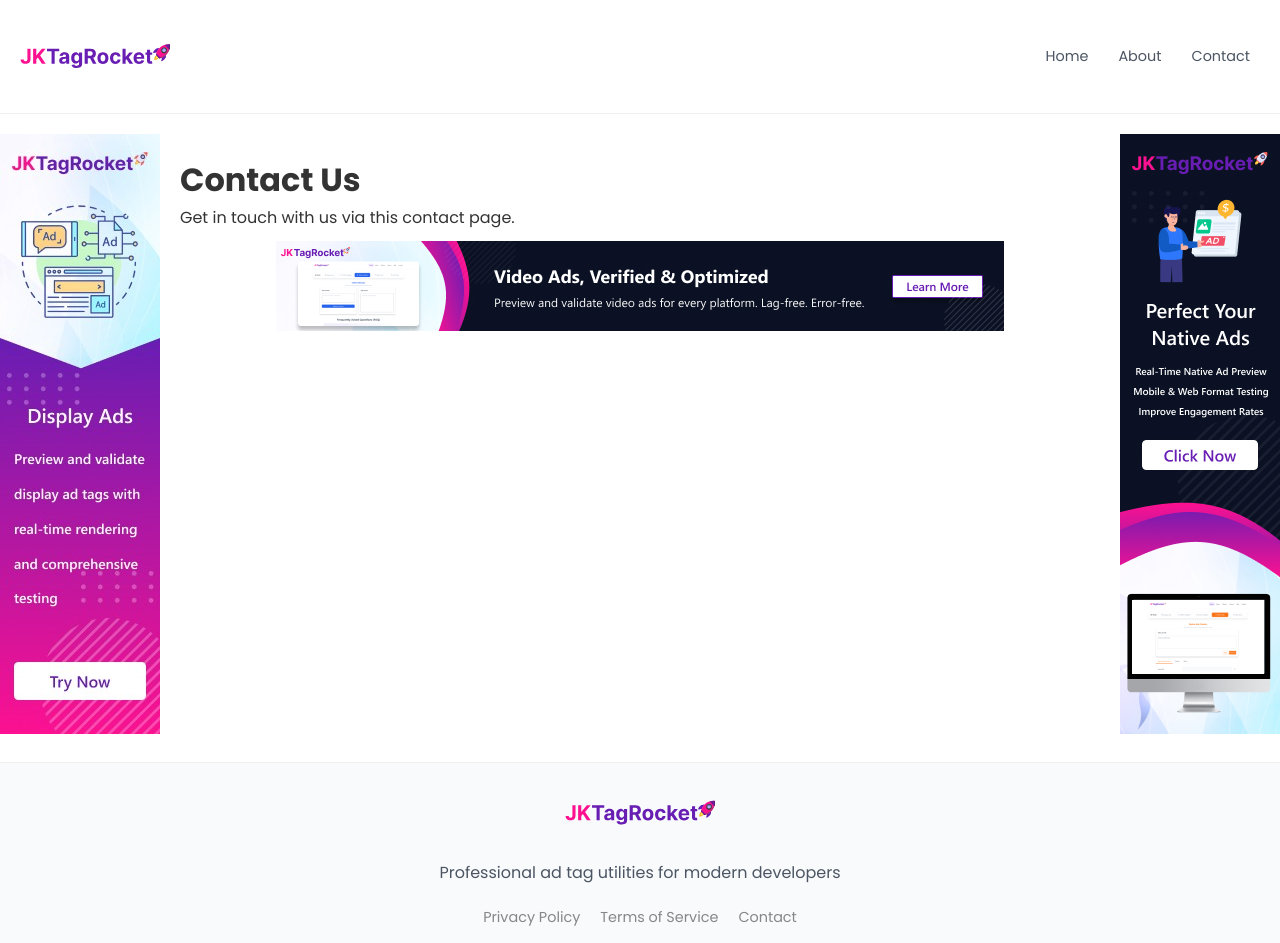
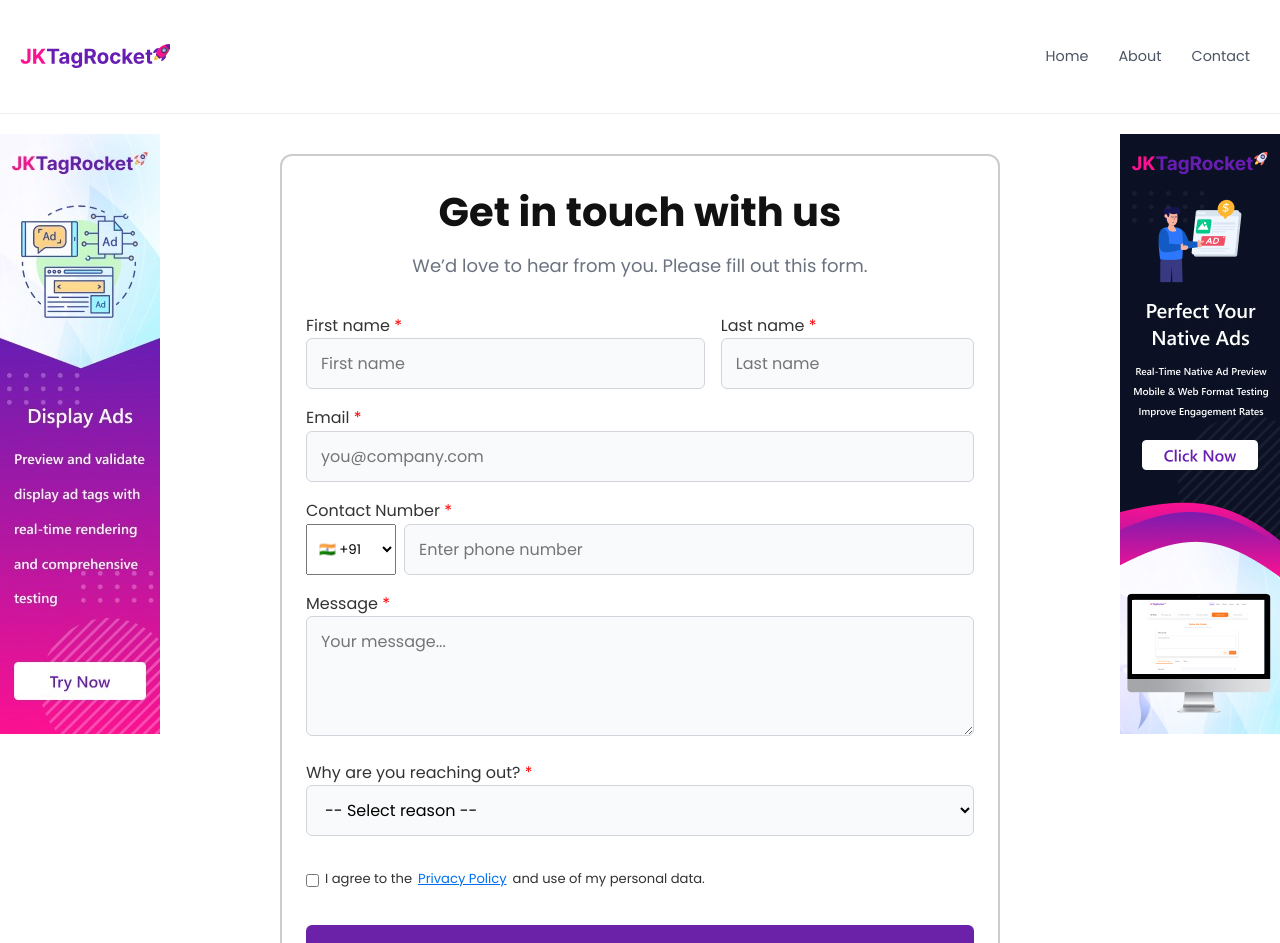
Before and after one commit to premkarthi/JKTagRocket, a Next.js app: page /contact in a window 1280 px wide. Shown: the top 943 px of the page. Built offline with nearby package versions, Linux system fonts and the light colour scheme.

Commit message:
Added the contact page changes

```diff
--- a/app/contact/page.js
+++ b/app/contact/page.js
@@ -1,8 +1,239 @@
+"use client";
+
+import React, { useState } from "react";
+import "../../styles/globals.css";
+
 export default function ContactPage() {
-    return (
-        <main>
-            <h1>Contact Us</h1>
-            <p>Get in touch with us via this contact page.</p>
-        </main>
-    );
+  const [formData, setFormData] = useState({
+    firstName: "",
+    lastName: "",
+    email: "",
+    phone: "",
+    countryCode: "+91",
+    message: "",
+    reason: "",
+    consent: false,
+  });
+
+  const [errors, setErrors] = useState({});
+  const [status, setStatus] = useState(null);
+
+  const validate = () => {
+    const newErrors = {};
+    if (!formData.firstName.trim()) newErrors.firstName = "First name is required.";
+    if (!formData.lastName.trim()) newErrors.lastName = "Last name is required.";
+    if (!formData.email.trim()) newErrors.email = "Email is required.";
+    if (!formData.phone.trim()) newErrors.phone = "Phone number is required.";
+    if (!formData.message.trim()) newErrors.message = "Message is required.";
+    if (!formData.reason.trim()) newErrors.reason = "Please select a reason.";
+    if (!formData.consent) newErrors.consent = "You must accept the privacy policy.";
+    return newErrors;
+  };
+
+  const handleChange = (e) => {
+    const { name, type, value, checked } = e.target;
+    setFormData((prev) => ({
+      ...prev,
+      [name]: type === "checkbox" ? checked : value,
+    }));
+    setErrors((prev) => ({ ...prev, [name]: null }));
+  };
+
+  const handleSubmit = async (e) => {
+    e.preventDefault();
+    const validationErrors = validate();
+    if (Object.keys(validationErrors).length > 0) {
+      setErrors(validationErrors);
+      return;
+    }
+
+    try {
+      const res = await fetch("/api/contact", {
+        method: "POST",
+        headers: { "Content-Type": "application/json" },
+        body: JSON.stringify(formData),
+      });
+
+      if (!res.ok) throw new Error("Submission failed.");
+      setStatus("✅ Message sent successfully!");
+      setFormData({
+        firstName: "",
+        lastName: "",
+        email: "",
+        phone: "",
+        countryCode: "+91",
+        message: "",
+        reason: "",
+        consent: false,
+      });
+    } catch (err) {
+      setStatus("❌ An error occurred. Please try again later.");
+    }
+  };
+
+  return (
+    <div className="contact-form-container" style={{ border: "2px solid #ccc", padding: 24, borderRadius: 12 }}>
+      <h1>Get in touch with us</h1>
+      <p>We’d love to hear from you. Please fill out this form.</p>
+
+      {status && <div className="user-message info" style={{ marginBottom: 16 }}>{status}</div>}
+
+      <form onSubmit={handleSubmit} className="contact-grid">
+        <div>
+          <label>First name <span style={{ color: "red" }}>*</span></label>
+          <input
+            type="text"
+            name="firstName"
+            placeholder="First name"
+            className="contact-form-input"
+            value={formData.firstName}
+            onChange={handleChange}
+          />
+          {errors.firstName && <div className="form-error">{errors.firstName}</div>}
+        </div>
+
+        <div>
+          <label>Last name <span style={{ color: "red" }}>*</span></label>
+          <input
+            type="text"
+            name="lastName"
+            placeholder="Last name"
+            className="contact-form-input"
+            value={formData.lastName}
+            onChange={handleChange}
+          />
+          {errors.lastName && <div className="form-error">{errors.lastName}</div>}
+        </div>
+
+        <div className="contact-grid-full">
+          <label>Email <span style={{ color: "red" }}>*</span></label>
+          <input
+            type="email"
+            name="email"
+            placeholder="you@company.com"
+            className="contact-form-input"
+            value={formData.email}
+            onChange={handleChange}
+          />
+          {errors.email && <div className="form-error">{errors.email}</div>}
+        </div>
+
+        <div className="contact-grid-full">
+          <label>Contact Number <span style={{ color: "red" }}>*</span></label>
+          <div style={{ display: "flex", gap: "8px" }}>
+            <select
+              name="countryCode"
+              value={formData.countryCode}
+              onChange={handleChange}
+              style={{ width: "90px", padding: "8px" }}
+            >
+              <option value="+91">🇮🇳 +91</option>
+              <option value="+1">🇺🇸 +1</option>
+              <option value="+44">🇬🇧 +44</option>
+              <option value="+61">🇦🇺 +61</option>
+              <option value="+971">🇦🇪 +971</option>
+              <option value="+81">🇯🇵 +81</option>
+              <option value="+49">🇩🇪 +49</option>
+              <option value="+33">🇫🇷 +33</option>
+              <option value="+86">🇨🇳 +86</option>
+              <option value="+880">🇧🇩 +880</option>
+              <option value="+92">🇵🇰 +92</option>
+              <option value="other">🌐 Other</option>
+            </select>
+            {formData.countryCode === "other" && (
+              <input
+                type="text"
+                name="customCode"
+                placeholder="+XXX"
+                onChange={(e) =>
+                  setFormData((prev) => ({ ...prev, countryCode: e.target.value }))
+                }
+                style={{ width: 90, padding: "8px" }}
+              />
+            )}
+            <input
+              type="tel"
+              name="phone"
+              placeholder="Enter phone number"
+              className="contact-form-input"
+              value={formData.phone}
+              onChange={handleChange}
+              style={{ flex: 1 }}
+            />
+          </div>
+          {errors.phone && <div className="form-error">{errors.phone}</div>}
+        </div>
+
+        <div className="contact-grid-full">
+          <label>Message <span style={{ color: "red" }}>*</span></label>
+          <textarea
+            name="message"
+            placeholder="Your message..."
+            className="contact-form-textarea"
+            value={formData.message}
+            onChange={handleChange}
+          />
+          {errors.message && <div className="form-error">{errors.message}</div>}
+        </div>
+
+        <div className="contact-grid-full">
+          <label>Why are you reaching out? <span style={{ color: "red" }}>*</span></label>
+          <select
+            name="reason"
+            className="contact-form-input"
+            onChange={handleChange}
+            value={formData.reason}
+          >
+            <option value="">-- Select reason --</option>
+            <option value="technical">Technical Help</option>
+            <option value="support">Billing or Support</option>
+            <option value="business">Partnership or Business</option>
+            <option value="feedback">Product Feedback</option>
+            <option value="other">Other</option>
+          </select>
+          {errors.reason && <div className="form-error">{errors.reason}</div>}
+        </div>
+
+        <div style={{ marginTop: 18 }}>
+            <label
+                style={{
+                display: "flex",
+                alignItems: "center",
+                fontSize: "0.82rem",
+                gap: "6px",
+                lineHeight: "1.4",
+                whiteSpace: "nowrap",
+                flexWrap: "nowrap",
+                overflow: "hidden",
+                textOverflow: "ellipsis",
+                }}
+            >
+
+            <input
+              type="checkbox"
+              name="consent"
+              checked={formData.consent}
+              onChange={handleChange}
+              style={{ marginTop: 2 }}
+            />
+            I agree to the{" "}
+            <a
+              href="/privacy-policy"
+              target="_blank"
+              rel="noopener noreferrer"
+              style={{ textDecoration: "underline", color: "#0070f3" }}
+            >
+              Privacy Policy
+            </a>{" "}
+            and use of my personal data.
+          </label>
+          {errors.consent && <div className="form-error">{errors.consent}</div>}
+        </div>
+
+        <button type="submit" className="contact-form-button" style={{ marginTop: 20 }}>
+          Send message
+        </button>
+      </form>
+    </div>
+  );
 }
--- a/styles/globals.css
+++ b/styles/globals.css
@@ -696,3 +696,105 @@
   justify-content: flex-end; /* Ensures button is on the right */
   margin-top: 12px;
 }
+
+/* Contact page CSS style changes  */
+/* Contact Page Layout */
+.contact-form-container {
+  max-width: 720px;
+  margin: 0 auto;
+  padding: 48px 24px;
+  background-color: #fff;
+  font-family: system-ui, sans-serif;
+}
+
+.contact-form-container h1 {
+  font-size: 2.5rem;
+  font-weight: 700;
+  margin-bottom: 0.5rem;
+  text-align: center;
+  color: #111;
+}
+
+.contact-form-container p {
+  text-align: center;
+  color: #6b7280;
+  margin-bottom: 2rem;
+  font-size: 1.125rem;
+}
+
+.contact-grid {
+  display: grid;
+  grid-template-columns: 1fr 1fr;
+  gap: 16px;
+  margin-bottom: 16px;
+}
+
+.contact-grid-full {
+  grid-column: span 2;
+}
+
+.contact-form-input,
+.contact-form-textarea {
+  width: 100%;
+  padding: 12px 14px;
+  border: 1px solid #d1d5db;
+  border-radius: 6px;
+  font-size: 1rem;
+  background-color: #f9fafb;
+}
+
+.contact-form-textarea {
+  resize: vertical;
+  min-height: 120px;
+}
+
+.contact-form-button {
+  grid-column: span 2;
+  width: 100%;
+  padding: 14px;
+  background-color: #6b21a8;
+  color: #fff;
+  border: none;
+  border-radius: 6px;
+  font-size: 1rem;
+  font-weight: 500;
+  cursor: pointer;
+  transition: background-color 0.3s;
+}
+
+.contact-form-button:hover {
+  background-color: #581c87;
+}
+.form-error {
+  color: red;
+  font-size: 0.85rem;
+  margin-top: 4px;
+}
+.form-group {
+  margin-bottom: 16px;
+  display: flex;
+  flex-direction: column;
+}
+
+input, textarea {
+  padding: 8px;
+  font-size: 1rem;
+  border: 1px solid #ccc;
+  border-radius: 4px;
+}
+
+.form-error {
+  color: red;
+  font-size: 0.875rem;
+  margin-top: 4px;
+}
+
+.submit-btn {
+  padding: 10px 20px;
+  font-size: 1rem;
+  background-color: #0070f3;
+  color: white;
+  border: none;
+  border-radius: 6px;
+  cursor: pointer;
+}
```
Also changed, not shown: app/tools/html5-validator/page.js (+4 -7 lines).
